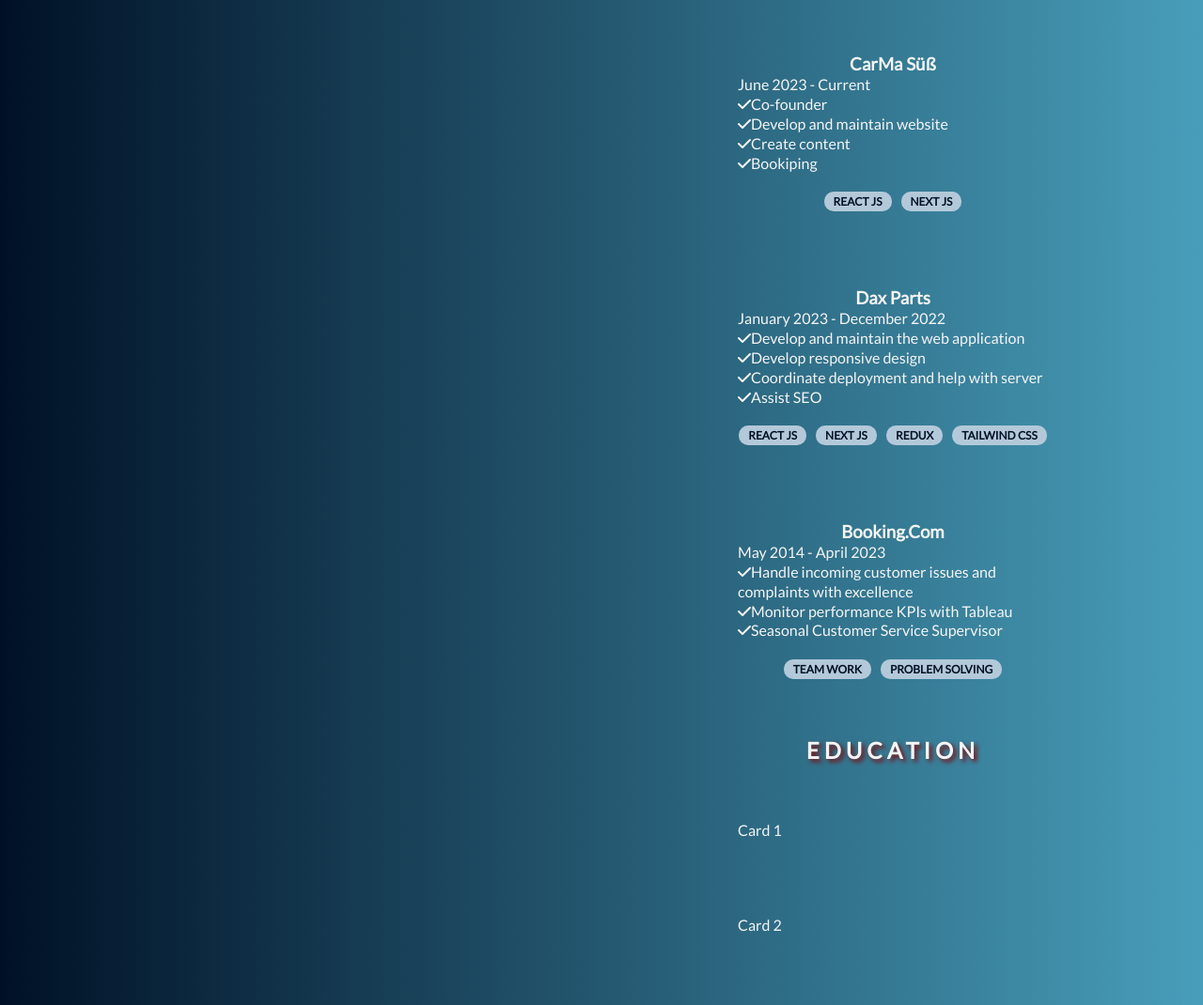
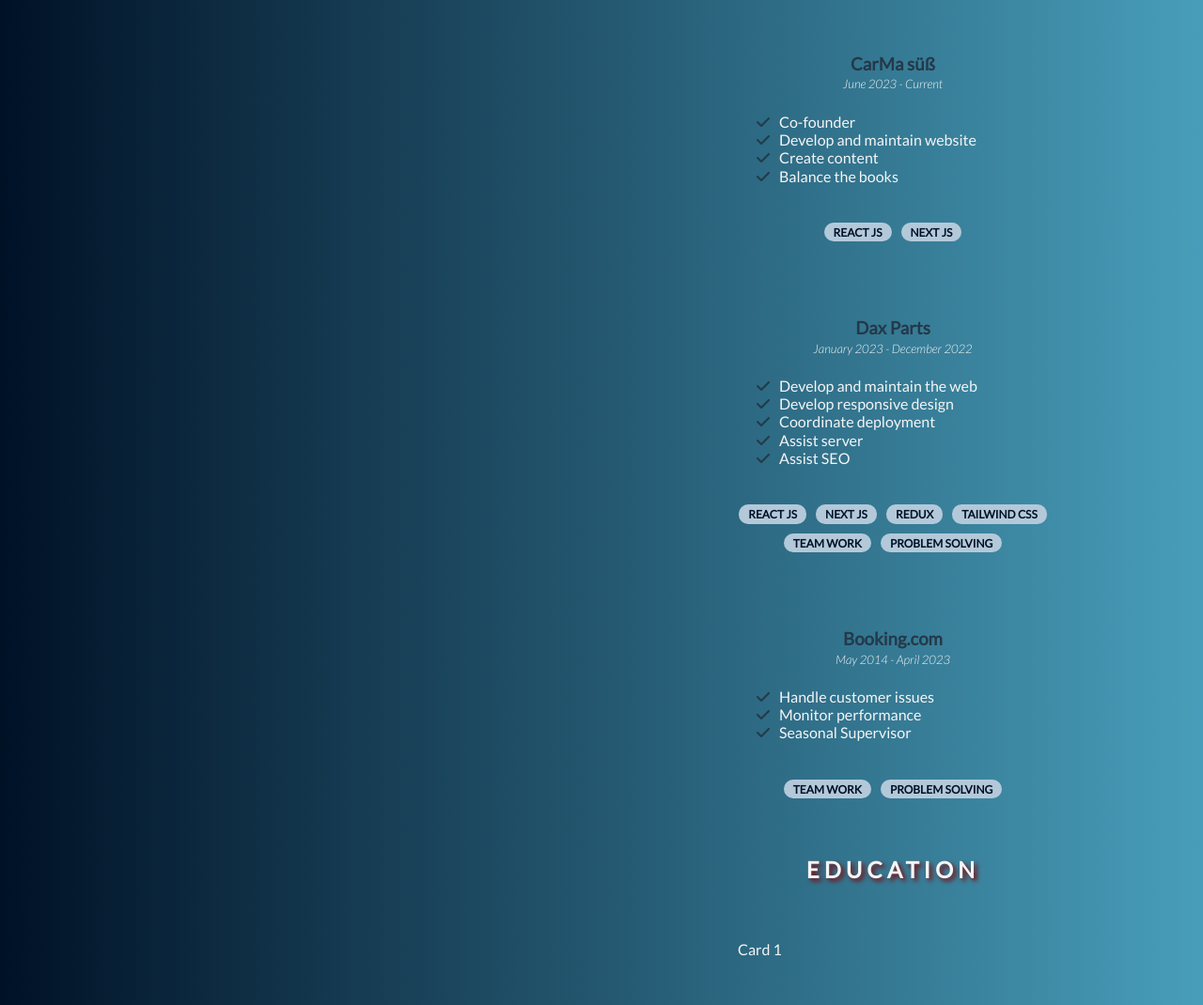
Before and after one commit to carlosmertens/carlos-mertens, a plain HTML site: page index.html in a window 1280 px wide. Shown: the part 1180-2250 px from the top of the page at 94% size. Drawn offline with Linux system fonts and the light colour scheme.

Commit message:
Style experience cards

```diff
--- a/index.html
+++ b/index.html
@@ -118,6 +118,7 @@
             </p>
           </div>
         </section>
+
         <section id="skills-section">
           <h2>Skills</h2>
           <div class="section__content">
@@ -160,41 +161,55 @@
         <section id="experience-section">
           <h2>Experience</h2>
           <div class="section__content">
+            <a
+              href="http://carmasuss.com"
+              target="_blank"
+              rel="noopener noreferrer"
+              class="card__link">
               <div class="card">
                 <h3>CarMa s&uuml;&#223;</h3>
-              <span><time datetime="2023-06">June 2023</time> - Current</span>
+                <p class="experience__date">
+                  <time datetime="2023-06">June 2023</time> - Current
+                </p>
                 <ul class="experience__list">
                   <li><i class="fa-solid fa-check"></i>Co-founder</li>
                   <li>
-                  <i class="fa-solid fa-check"></i>Develop and maintain website
+                    <i class="fa-solid fa-check"></i>Develop and maintain
+                    website
                   </li>
                   <li><i class="fa-solid fa-check"></i>Create content</li>
-                <li><i class="fa-solid fa-check"></i>Bookiping</li>
+                  <li><i class="fa-solid fa-check"></i>Balance the books</li>
                 </ul>
                 <ul class="skills__list">
                   <li class="badge">react js</li>
                   <li class="badge">next js</li>
                 </ul>
               </div>
+            </a>
 
+            <a
+              href="http://daxparts.com"
+              target="_blank"
+              rel="noopener noreferrer"
+              class="card__link">
               <div class="card">
                 <h3>Dax Parts</h3>
-              <span
-                ><time datetime="2020-01">January 2023</time> -
-                <time datetime="2022-12">December 2022</time></span
-              >
+                <p class="experience__date">
+                  <time datetime="2020-01">January 2023</time> -
+                  <time datetime="2022-12">December 2022</time>
+                </p>
                 <ul class="experience__list">
                   <li>
-                  <i class="fa-solid fa-check"></i>Develop and maintain the web
-                  application
+                    <i class="fa-solid fa-check"></i>Develop and maintain the
+                    web
                   </li>
                   <li>
                     <i class="fa-solid fa-check"></i>Develop responsive design
                   </li>
                   <li>
-                  <i class="fa-solid fa-check"></i>Coordinate deployment and
-                  help with server
+                    <i class="fa-solid fa-check"></i>Coordinate deployment
                   </li>
+                  <li><i class="fa-solid fa-check"></i>Assist server</li>
                   <li><i class="fa-solid fa-check"></i>Assist SEO</li>
                 </ul>
                 <ul class="skills__list">
@@ -202,34 +217,36 @@
                   <li class="badge">next js</li>
                   <li class="badge">Redux</li>
                   <li class="badge">Tailwind css</li>
+                  <li class="badge">team work</li>
+                  <li class="badge">problem solving</li>
                 </ul>
               </div>
+            </a>
 
+            <a
+              href="http://booking.com"
+              target="_blank"
+              rel="noopener noreferrer"
+              class="card__link">
               <div class="card">
                 <h3>Booking.com</h3>
-              <span
-                ><time datetime="2014-05">May 2014</time> -
-                <time datetime="2023-04">April 2023</time></span
-              >
+                <p class="experience__date">
+                  <time datetime="2014-05">May 2014</time> -
+                  <time datetime="2023-04">April 2023</time>
+                </p>
                 <ul class="experience__list">
                   <li>
-                  <i class="fa-solid fa-check"></i>Handle incoming customer
-                  issues and complaints with excellence
+                    <i class="fa-solid fa-check"></i>Handle customer issues
                   </li>
-                <li>
-                  <i class="fa-solid fa-check"></i>Monitor performance KPIs with
-                  Tableau
-                </li>
-                <li>
-                  <i class="fa-solid fa-check"></i>Seasonal Customer Service
-                  Supervisor
-                </li>
+                  <li><i class="fa-solid fa-check"></i>Monitor performance</li>
+                  <li><i class="fa-solid fa-check"></i>Seasonal Supervisor</li>
                 </ul>
                 <ul class="skills__list">
                   <li class="badge">team work</li>
                   <li class="badge">problem solving</li>
                 </ul>
               </div>
+            </a>
           </div>
         </section>
 
--- a/style.css
+++ b/style.css
@@ -50,7 +50,8 @@ h2 {
 }
 
 h3 {
-  text-transform: capitalize;
+  color: var(--secondary-color);
+  text-transform: initial;
   text-align: center;
 }
 
@@ -103,10 +104,10 @@ a {
   box-shadow: 0 8px 16px 0 rgba(0, 0, 0, 0.2);
 }
 
-@media only screen and (min-width: 992px) {
-  .card {
-    width: 35rem;
-  }
+.card__link:hover h3::after {
+  content: '\f08e';
+  font-family: fontawesome;
+  margin-left: 1rem;
 }
 
 /* //////////////////// HEADER //////////////////// */
@@ -177,18 +178,6 @@ h1 span {
   transform: scale(1.3);
 }
 
-@media only screen and (min-width: 768px) {
-  .layout-container {
-    grid-template-columns: 1fr 1fr;
-  }
-
-  .header {
-    /* max-height: 100vh; */
-    position: sticky;
-    top: 0;
-  }
-}
-
 /* //////////////////// MAIN //////////////////// */
 
 .main {
@@ -216,20 +205,63 @@ h1 span {
 .skills__list {
   display: flex;
   flex-wrap: wrap;
+  gap: 1rem;
   justify-content: center;
-  gap: 1rem;
   margin-top: 2rem;
 }
 
-/* .tasks-list {
-  list-style-type: '\f00c';
-  font-family: FontAwesome;
-  font-size: 1.6rem;
-} */
+/* ////////// EXPERIENCE SECTION ////////// */
+
+.experience__date {
+  font-size: 1.3rem;
+  font-style: italic;
+  margin-bottom: 2rem;
+  text-align: center;
+  text-transform: capitalize;
+}
+
+.experience__list {
+  line-height: 1.2;
+  margin-bottom: 4rem;
+  padding: 0 2rem;
+  list-style-position: outside;
+}
+
+.experience__list i {
+  margin-right: 1rem;
+  list-style-position: outside;
+}
+
+.experience__list li {
+  list-style-position: outside;
+}
 
 @media only screen and (min-width: 768px) {
   .main {
     padding: 6rem 4rem 2rem 4rem;
+  }
+
+  h3 {
+    color: var(--primary-color);
+  }
+
+  .layout-container {
+    grid-template-columns: 1fr 1fr;
+  }
+
+  .header {
+    position: sticky;
+    top: 0;
+  }
+
+  .experience__list i {
+    color: var(--primary-color);
+  }
+}
+
+@media only screen and (min-width: 992px) {
+  .card {
+    width: 35rem;
   }
 }
 
```
Lines whose indentation alone changed are shown as unchanged.
